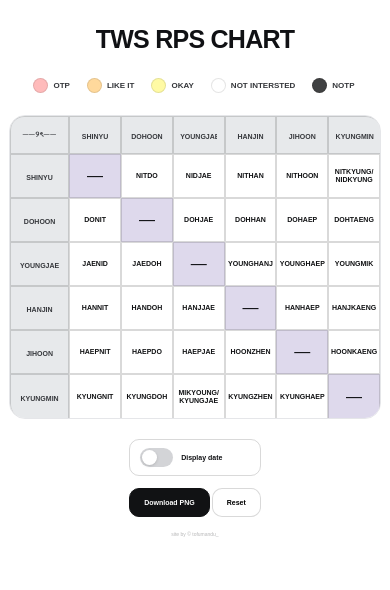
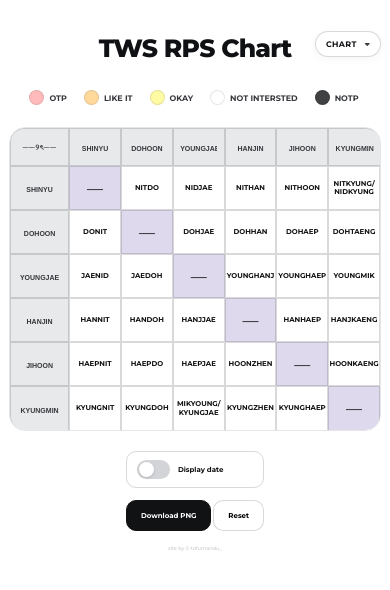
Before and after one commit to tofumandu/twsrps-chart, a plain HTML site: page index.html in a window 390 px wide. Drawn offline with Linux system fonts and the light colour scheme.

Commit message:
Update index.html

```diff
--- a/index.html
+++ b/index.html
@@ -4,6 +4,11 @@
 <head>
     <meta charset="UTF-8">
     <meta name="viewport" content="width=device-width,initial-scale=1.0">
+    <link rel="preconnect" href="https://fonts.googleapis.com">
+    <link rel="preconnect" href="https://fonts.gstatic.com" crossorigin>
+    <link href="https://fonts.googleapis.com/css2?family=Montserrat:wght@400;500;600;700;800&display=swap"
+        rel="stylesheet">
+    <link rel="stylesheet" href="https://cdnjs.cloudflare.com/ajax/libs/font-awesome/6.7.2/css/all.min.css">
     <title>TWS RPS Chart</title>
     <meta property="og:title" content="TWS RPS Chart">
     <meta property="og:description" content="TWS RPS Chart - by tofumandu_">
@@ -26,6 +31,7 @@
             --c2: #fffaa4;
             --c3: #FFFFFF;
             --c4: #404142;
+            --font-main: "Montserrat", "Segoe UI", Arial, sans-serif;
         }
 
         * {
@@ -36,7 +42,7 @@
             margin: 0;
             background: #fff;
             color: var(--ink);
-            font-family: Arial, Helvetica, sans-serif
+            font-family: var(--font-main);
         }
 
         .page {
@@ -57,17 +63,107 @@
             color: var(--ink);
         }
 
+        .page-header {
+            position: relative;
+            display: flex;
+            align-items: center;
+            justify-content: center;
+            min-height: 52px;
+            margin-bottom: 16px;
+        }
+
         .title {
+            flex: 1;
             text-align: center;
-            margin: 0
+            margin: 0;
         }
 
         .title h1 {
-            margin: 8px auto 22px;
+            margin: 8px auto 0;
             font-size: 32px;
             line-height: 1.05;
             font-weight: 800;
             letter-spacing: -.03em
+        }
+
+        .header-actions {
+            position: absolute;
+            right: 0;
+            top: 50%;
+            transform: translateY(-50%);
+        }
+
+        .dropdown {
+            position: relative;
+            display: inline-block;
+        }
+
+        .dropbtn {
+            display: inline-flex;
+            align-items: center;
+            justify-content: center;
+            gap: 8px;
+            padding: 7px 10px;
+            border: 1px solid var(--line);
+            border-radius: 20px;
+            background: #fff;
+            color: var(--ink);
+            font-size: 12px;
+            font-weight: 700;
+            letter-spacing: .04em;
+            text-transform: uppercase;
+            cursor: pointer;
+            box-shadow: 0 2px 8px rgba(16, 17, 20, 0.04);
+            transition: all .18s ease;
+        }
+
+        .dropbtn i {
+            font-size: 11px;
+            opacity: .8;
+        }
+
+        .dropdown-content {
+            display: none;
+            position: absolute;
+            right: 0;
+            top: calc(100% + 8px);
+            min-width: 170px;
+            background: #fff;
+            border: 1px solid var(--line);
+            border-radius: 10px;
+            overflow: hidden;
+            box-shadow: 0 12px 24px rgba(10, 12, 14, 0.08);
+            z-index: 20;
+        }
+
+        .dropdown-content a {
+            display: block;
+            padding: 11px 14px;
+            color: var(--ink);
+            text-decoration: none;
+            font-size: 12px;
+            font-weight: 700;
+            background: #fff;
+            border-bottom: 1px solid rgba(64, 65, 66, 0.08);
+        }
+
+        .dropdown-content a:last-child {
+            border-bottom: none;
+        }
+
+        .dropdown-content a:hover {
+            background: #f5f5f6;
+        }
+
+        .dropdown:hover .dropdown-content,
+        .dropdown:focus-within .dropdown-content {
+            display: block;
+        }
+
+        .dropdown:hover .dropbtn,
+        .dropdown:focus-within .dropbtn {
+            background: #f8f8f8;
+            border-color: rgba(64, 65, 66, 0.32);
         }
 
         .toprow {
@@ -368,6 +464,11 @@
                 font-size: 25px
             }
 
+            .dropbtn,
+            .dropbtn i {
+                font-size: 10px;
+            }
+
             .toprow {
                 align-items: flex-start
             }
@@ -398,6 +499,11 @@
         }
 
         @media(max-width: 600px) {
+
+            .dropbtn,
+            .dropbtn i {
+                font-size: 8px;
+            }
 
             .member,
             .pair {
@@ -487,10 +593,23 @@
 
 <body>
     <div class="page">
-        <div class="title">
-            <h1>TWS RPS CHART</h1>
+        <div class="page-header">
+            <div class="title">
+                <h1>TWS RPS Chart</h1>
+            </div>
+            <div class="header-actions">
+                <div class="dropdown">
+                    <button class="dropbtn" type="button">
+                        chart
+                        <i class="fa-solid fa-caret-down"></i>
+                    </button>
+                    <div class="dropdown-content">
+                        <a href="index.html">RPS Chart</a>
+                        <a href="chemi.html">Chemi Chart</a>
+                    </div>
+                </div>
+            </div>
         </div>
-
         <div class="toprow">
             <div>
                 <div id="legend" class="legend"></div>
```
